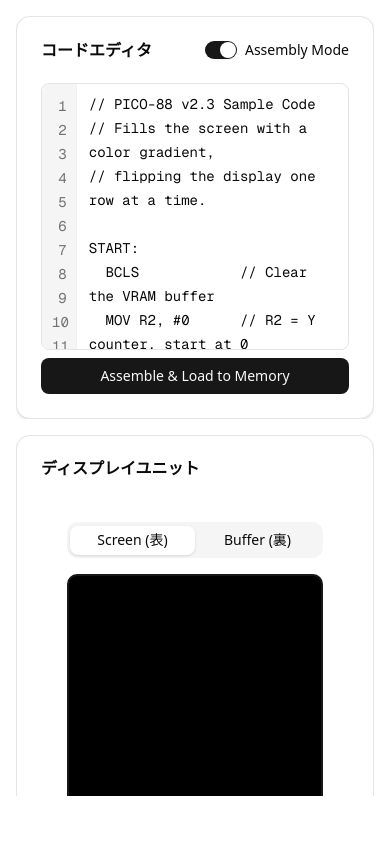
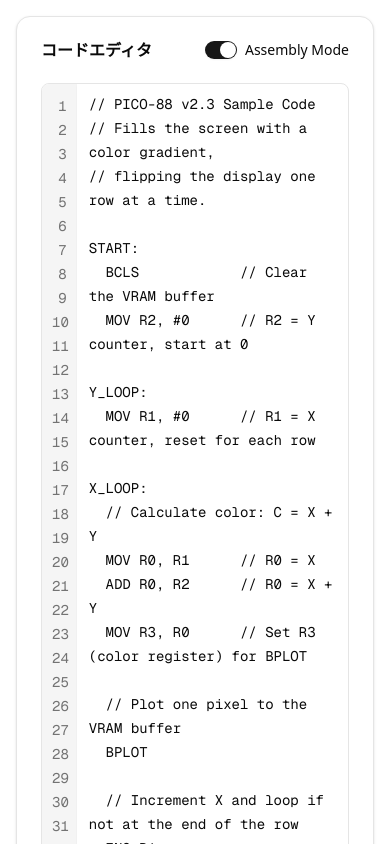
Before and after one commit to GenichiMaruo/pico-88, a Next.js app in the folder pico-88-simulator/: page / in a window 390 px wide. Shown: the top 844 px of the page. Built offline with nearby package versions, Linux system fonts and the light colour scheme.

Commit message:
feat: レイアウトを改善し、レスポンシブデザインを強化

```diff
--- a/pico-88-simulator/components/simulator/pico-88-simulator.tsx
+++ b/pico-88-simulator/components/simulator/pico-88-simulator.tsx
@@ -124,8 +124,8 @@ export function Pico88Simulator() {
 
   return (
     <>
-      <div className="flex flex-col lg:flex-row h-[calc(100vh-2rem)] w-full p-4 gap-4 bg-background">
-        <div className="w-full lg:w-1/2 flex flex-col gap-4 overflow-y-auto">
+      <div className="flex flex-col lg:flex-row lg:h-[calc(100vh-2rem)] w-full p-4 gap-4 bg-background">
+        <div className="w-full lg:w-1/2 flex flex-col gap-4 lg:overflow-y-auto">
           <CodeEditor onAssembleRequest={handleAssembleAndLoad} />
           <MemoryView
             mainMemory={cpuSnapshot.mainMemory}
@@ -135,7 +135,7 @@ export function Pico88Simulator() {
             sp={cpuSnapshot.sp}
           />
         </div>
-        <div className="w-full lg:w-1/2 flex flex-col gap-4 overflow-y-auto">
+        <div className="w-full lg:w-1/2 flex flex-col gap-4 lg:overflow-y-auto">
           <DisplayUnit
             framebuffer={cpuSnapshot.framebuffer}
             vram={cpuSnapshot.vram}
```
